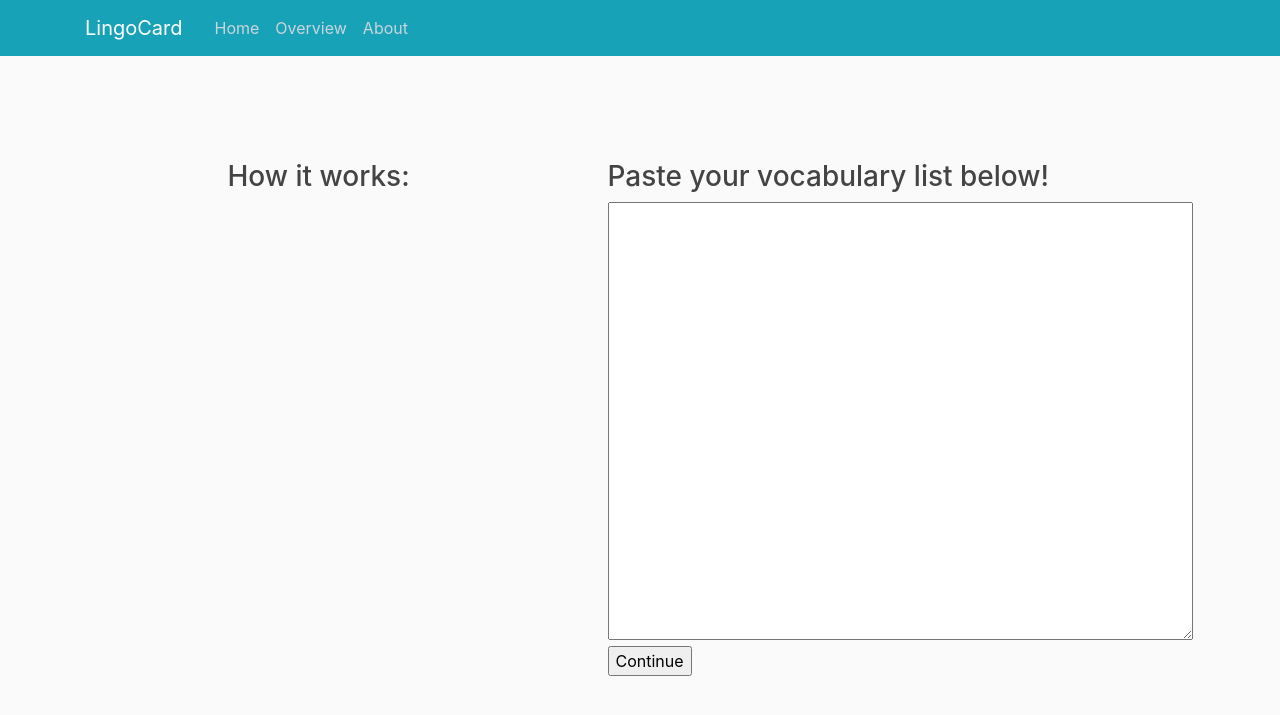
After one commit to AntonioLupu/ankiFlashcardsGenerator, a Django app: page /starting/ in a window 1280 px wide. The commit adds this page. Shown: the top 715 px of the page. Run offline with Django 4.2, Linux system fonts and the light colour scheme; some libraries are stand-ins or nearby versions.

Commit message:
Started working on user input functionality
Made a "starting" page where users input the list of vocabulary words

```diff
--- a/flashcards/templates/flashcards/home.html
+++ b/flashcards/templates/flashcards/home.html
@@ -11,11 +11,7 @@
             <h1>Let's make some flashcards!</h1>
         </div>
         <div class="mb-3">
-            <p>Please select a .txt file to give as input:</p>
-            <input type="file" name="" id="">
-        </div>
-        <div class="mb-3">
-            <a href="#"><button type="button" class="btn btn-outline-info btn-lg">Get Started</button></a>
+            <a href="{% url 'starting-page' %}"><button type="button" class="btn btn-outline-info btn-lg">Get Started</button></a>
         </div>
     </div>
 </div>
--- /dev/null
+++ b/flashcards/templates/flashcards/starting.html
@@ -0,0 +1,17 @@
+{% extends "flashcards/base.html" %}
+{% block content %}
+<div class="row justify-content-center pb-3">
+    <div class="tutorial col-md-4">
+        <h3>How it works: </h3>
+    </div>
+    <div class="user-input col-md-5">
+        <h3>Paste your vocabulary list below!</h3>
+        <form method="post" action="">
+            {% csrf_token %}
+            <textarea name="vocabulary_data" rows="18" cols="55"></textarea>
+            <br>
+            <input type="submit" value="Continue">
+          </form>
+    </div>
+</div>
+{% endblock content %}
--- a/flashcards/urls.py
+++ b/flashcards/urls.py
@@ -4,4 +4,5 @@ from . import views
 urlpatterns = [
     path('', views.home, name='landing-page'),
     path('overview/', views.overview, name='overview-page'),
+    path('starting/', views.starting, name='starting-page')
 ]
--- a/flashcards/views.py
+++ b/flashcards/views.py
@@ -29,3 +29,6 @@ def overview(request):
         'cards': cards
     }
     return render(request, 'flashcards/overview.html', context)
+
+def starting(request):
+    return render(request, 'flashcards/starting.html')
```
